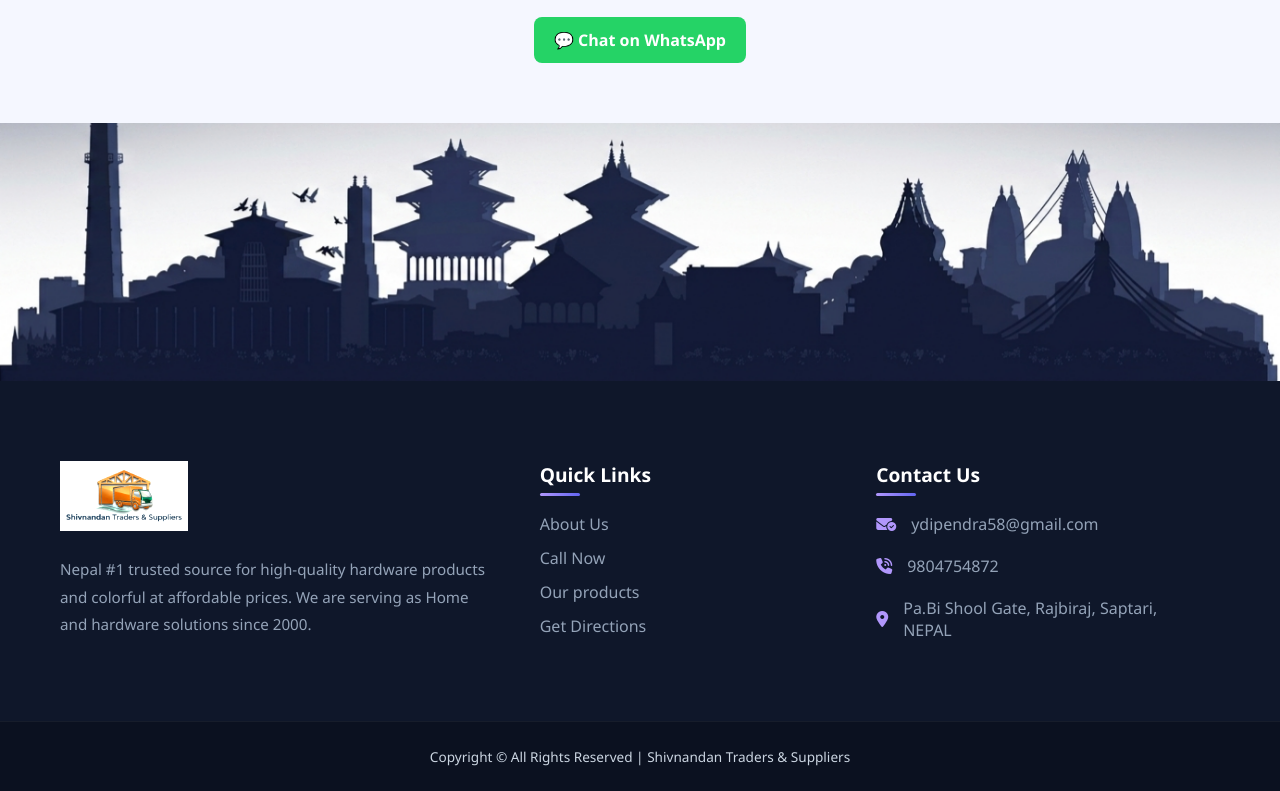
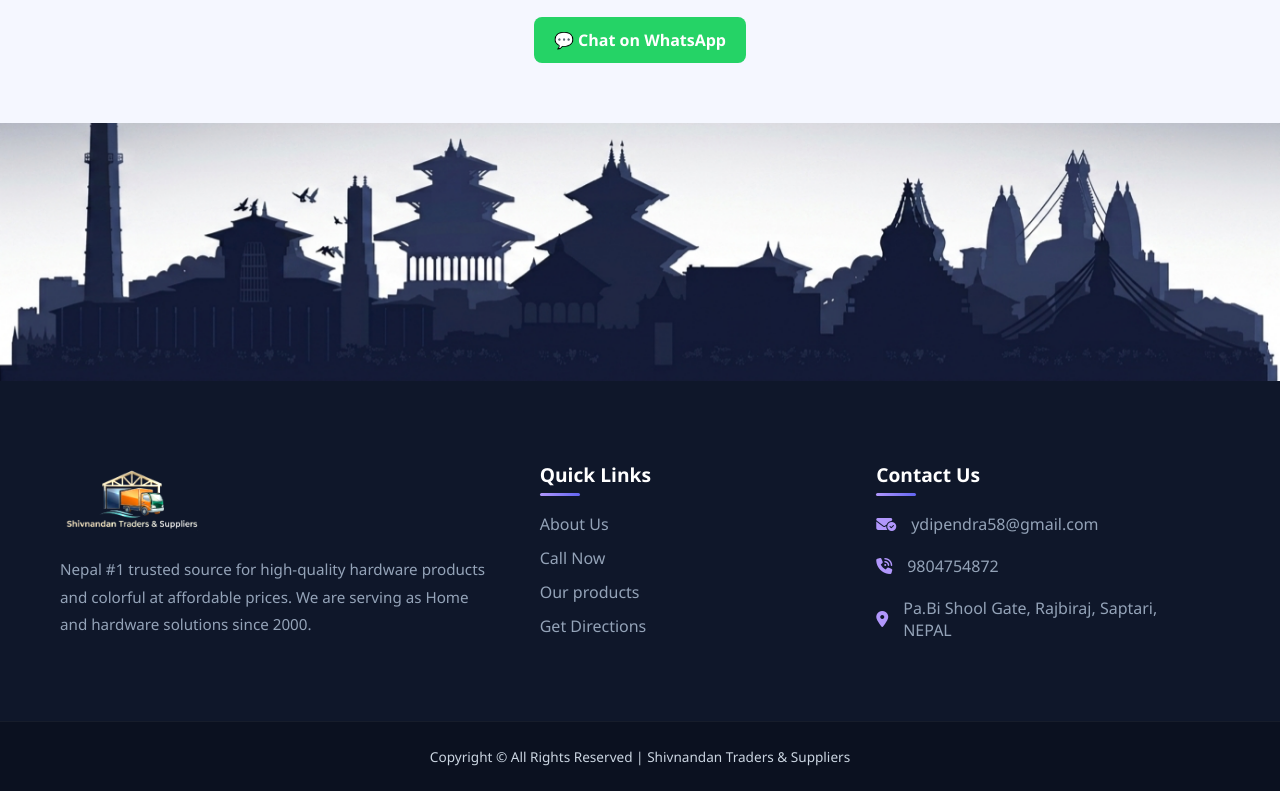
Before and after one commit to Rupeshycho/shivnt, a plain HTML site: page index.html in a window 1280 px wide. Shown: the part 3075-3866 px from the top of the page. Drawn offline with Linux system fonts and the light colour scheme.

Commit message:
logo, index.html and footer logo added

```diff
--- a/index.html
+++ b/index.html
@@ -33,7 +33,7 @@
 
 
 
-    <link rel="shortcut icon" href="shivntlogofab.png" type="image/x-icon">
+    <link rel="shortcut icon" href="shivntfab.png" type="image/x-icon">
     <link rel="stylesheet" href="https://cdnjs.cloudflare.com/ajax/libs/font-awesome/6.5.0/css/all.min.css">
     <link rel="stylesheet" href="style.css">
 
@@ -300,7 +300,7 @@
         <div class="top-footer">
             <div class="row">
                 <div class="logo-description">
-                    <div class="logo"> <img src="shivntlogo.png" alt="Shivnt Logo"></div>
+                    <div class="logo"> <img src="shivnt2.png" alt="Shivnt Logo"></div>
                     <div>
                         <p>
                             Nepal #1 trusted source for high-quality hardware products and colorful at affordable
```
Also changed, not shown: shivnt2.png (added), shivntfab.png (added), shivntlogofab.png (deleted).
